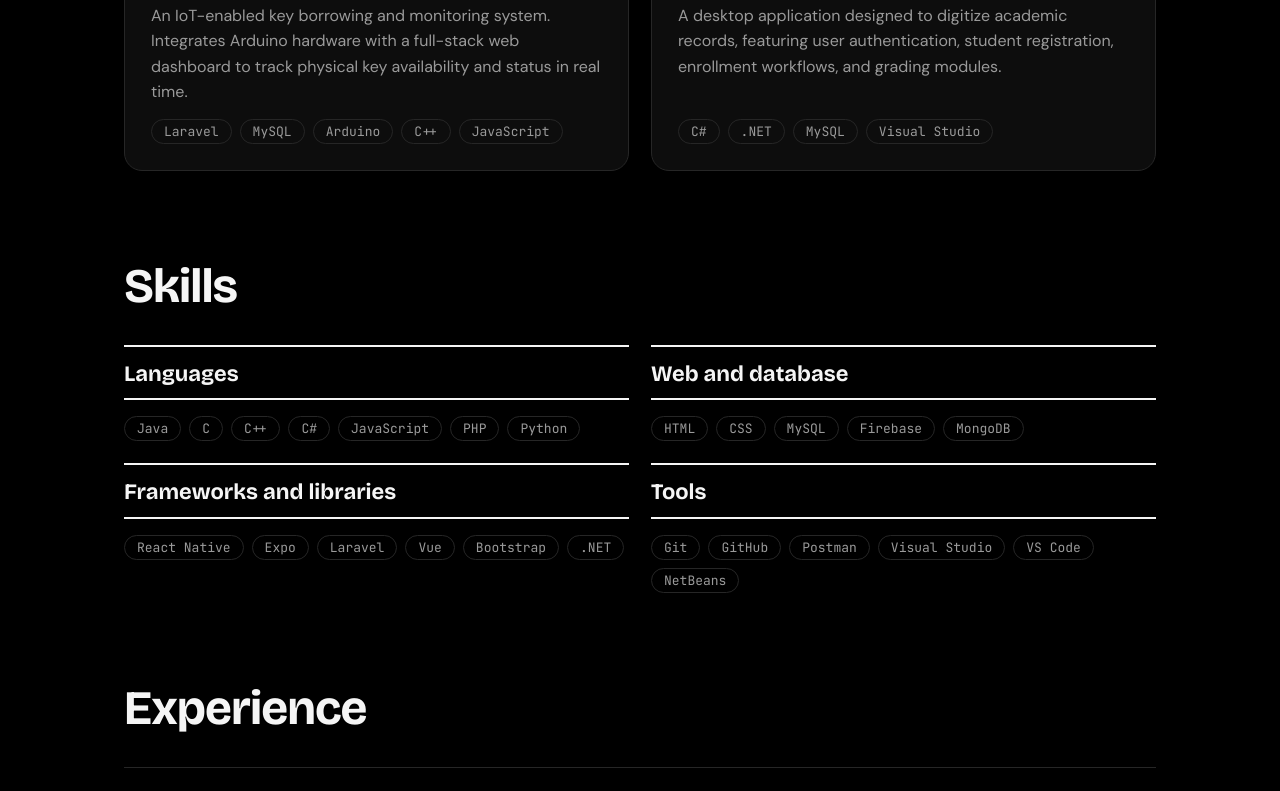
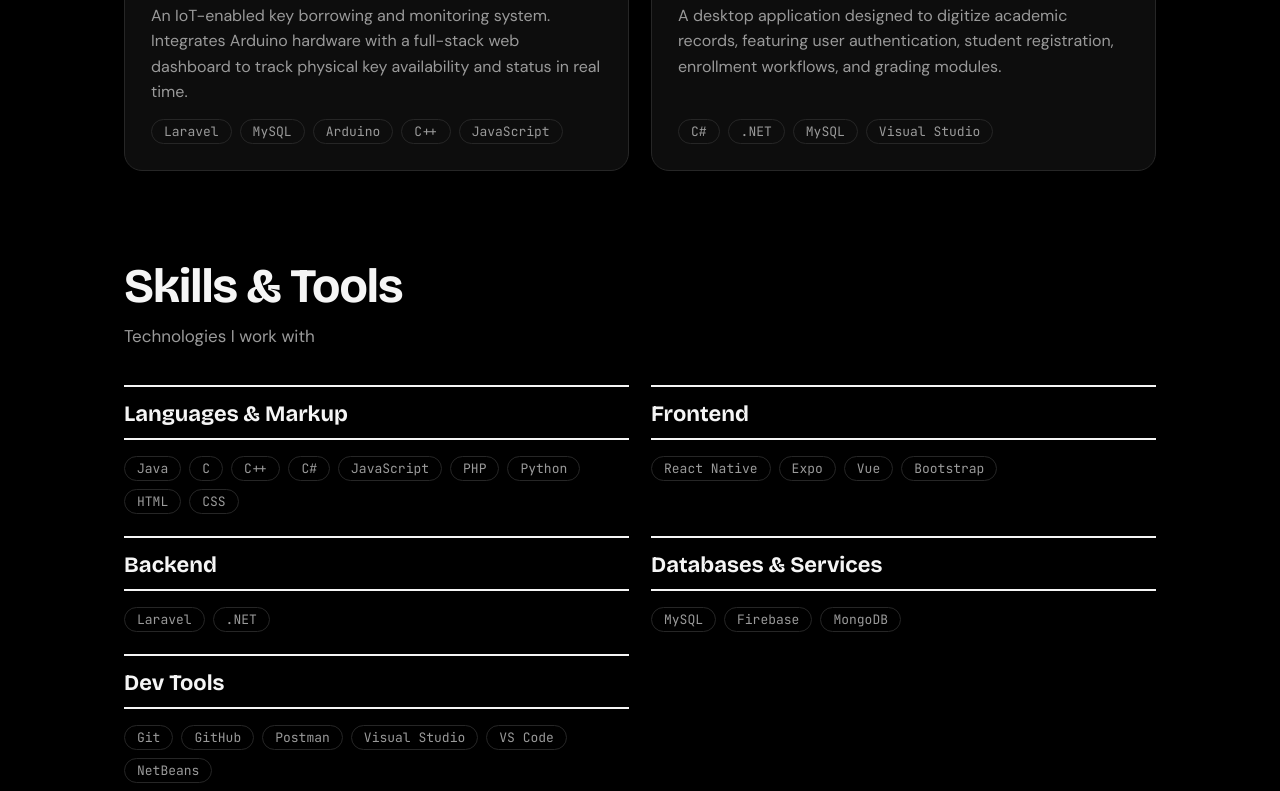
Before and after one commit to Lelouch0721/Portfolio, a plain HTML site: page index.html in a window 1280 px wide. Shown: the part 1503-2294 px from the top of the page. Drawn offline with nearby package versions, Linux system fonts and the light colour scheme.

Commit message:
Add files via upload

```diff
--- a/index.html
+++ b/index.html
@@ -51,8 +51,10 @@ a.card{text-decoration:none;color:inherit}.card:hover{transform:translateY(-4px)
 .cta{background:var(--acc);color:var(--on);border-radius:28px;padding:56px;text-align:center;margin-top:90px}
 .cta h2{margin-bottom:14px}.cta p{margin:0 auto 26px;max-width:480px;opacity:.9}.cta .btn{background:var(--on);color:var(--acc)}
 footer{padding:34px 0 40px;color:var(--mute);font-size:14px;display:flex;justify-content:space-between;flex-wrap:wrap;gap:10px}
+.chips span{display:inline-flex;align-items:center;gap:6px}
 @media(max-width:820px){.hero{grid-template-columns:1fr;padding-top:52px}.visual{max-width:420px;width:100%;margin:0 auto}.stats{grid-template-columns:1fr 1fr}.stats div:nth-child(2){border-right:0}.stats div:nth-child(-n+2){border-bottom:1px solid var(--line)}
 .projects,.skills{grid-template-columns:1fr}.job{grid-template-columns:1fr;gap:4px}nav ul{display:none}.cta{padding:40px 22px}.code{width:92%;font-size:10.5px}.code pre{padding:12px}}
+@media(max-width:820px){.visual{order:-1;padding-bottom:0}.photo{width:80%;max-width:320px;margin:0 auto}}
 @media(prefers-reduced-motion:reduce){*{animation:none!important;transition:none!important}html{scroll-behavior:auto}}
 </style>
 </head>
@@ -74,6 +76,7 @@ footer{padding:34px 0 40px;color:var(--mute);font-size:14px;display:flex;justify
   <div class="photo" id="photo">
     <img src="profile.jpeg" alt="Portrait of Ian Joy Ceniza" width="800" height="1000" onerror="this.parentNode.classList.add('noimg')">
   </div>
+</div>
 </header>
 
 <div class="stats">
@@ -110,12 +113,23 @@ footer{padding:34px 0 40px;color:var(--mute);font-size:14px;display:flex;justify
 </a>
 </div></section>
 
-<section id="skills"><h2>Skills</h2>
+<section id="skills"><h2>Skills &amp; Tools</h2>
+<p style="color:var(--mute);margin:-22px 0 34px">Technologies I work with</p>
 <div class="skills">
-<div><h3>Languages</h3><div class="chips"><span>Java</span><span>C</span><span>C++</span><span>C#</span><span>JavaScript</span><span>PHP</span><span>Python</span></div></div>
-<div><h3>Web and database</h3><div class="chips"><span>HTML</span><span>CSS</span><span>MySQL</span><span>Firebase</span><span>MongoDB</span></div></div>
-<div><h3>Frameworks and libraries</h3><div class="chips"><span>React Native</span><span>Expo</span><span>Laravel</span><span>Vue</span><span>Bootstrap</span><span>.NET</span></div></div>
-<div><h3>Tools</h3><div class="chips"><span>Git</span><span>GitHub</span><span>Postman</span><span>Visual Studio</span><span>VS Code</span><span>NetBeans</span></div></div>
+<div><h3>Languages &amp; Markup</h3><div class="chips">
+  <span>Java</span>
+  <span>C</span>
+  <span>C++</span>
+  <span>C#</span>
+  <span>JavaScript</span>
+  <span>PHP</span>
+  <span>Python</span>
+  <span>HTML</span><span>CSS</span>
+</div></div>
+<div><h3>Frontend</h3><div class="chips"><span>React Native</span><span>Expo</span><span>Vue</span><span>Bootstrap</span></div></div>
+<div><h3>Backend</h3><div class="chips"><span>Laravel</span><span>.NET</span></div></div>
+<div><h3>Databases &amp; Services</h3><div class="chips"><span>MySQL</span><span>Firebase</span><span>MongoDB</span></div></div>
+<div><h3>Dev Tools</h3><div class="chips"><span>Git</span><span>GitHub</span><span>Postman</span><span>Visual Studio</span><span>VS Code</span><span>NetBeans</span></div></div>
 </div></section>
 
 <section id="experience"><h2>Experience</h2>
```
